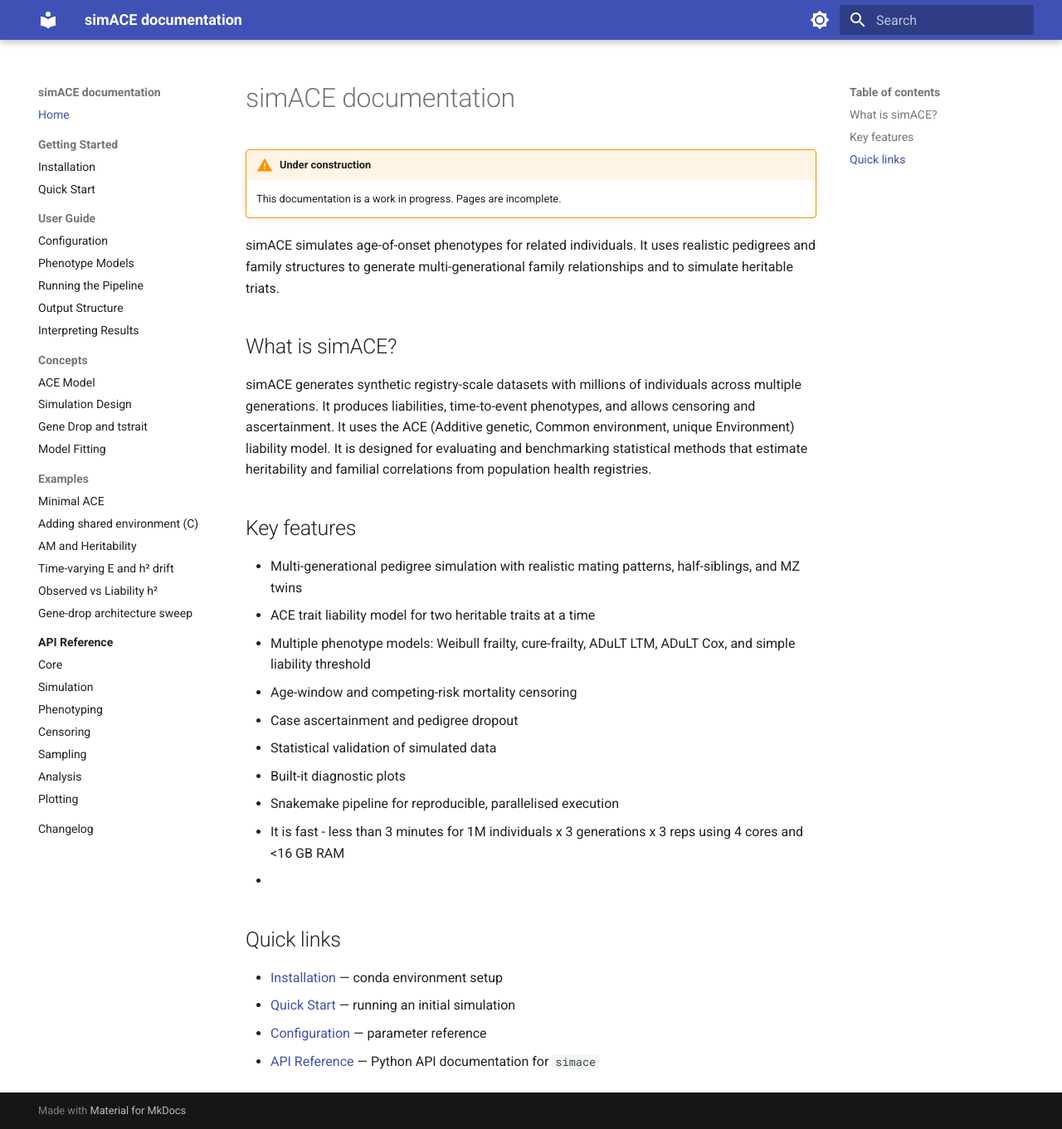
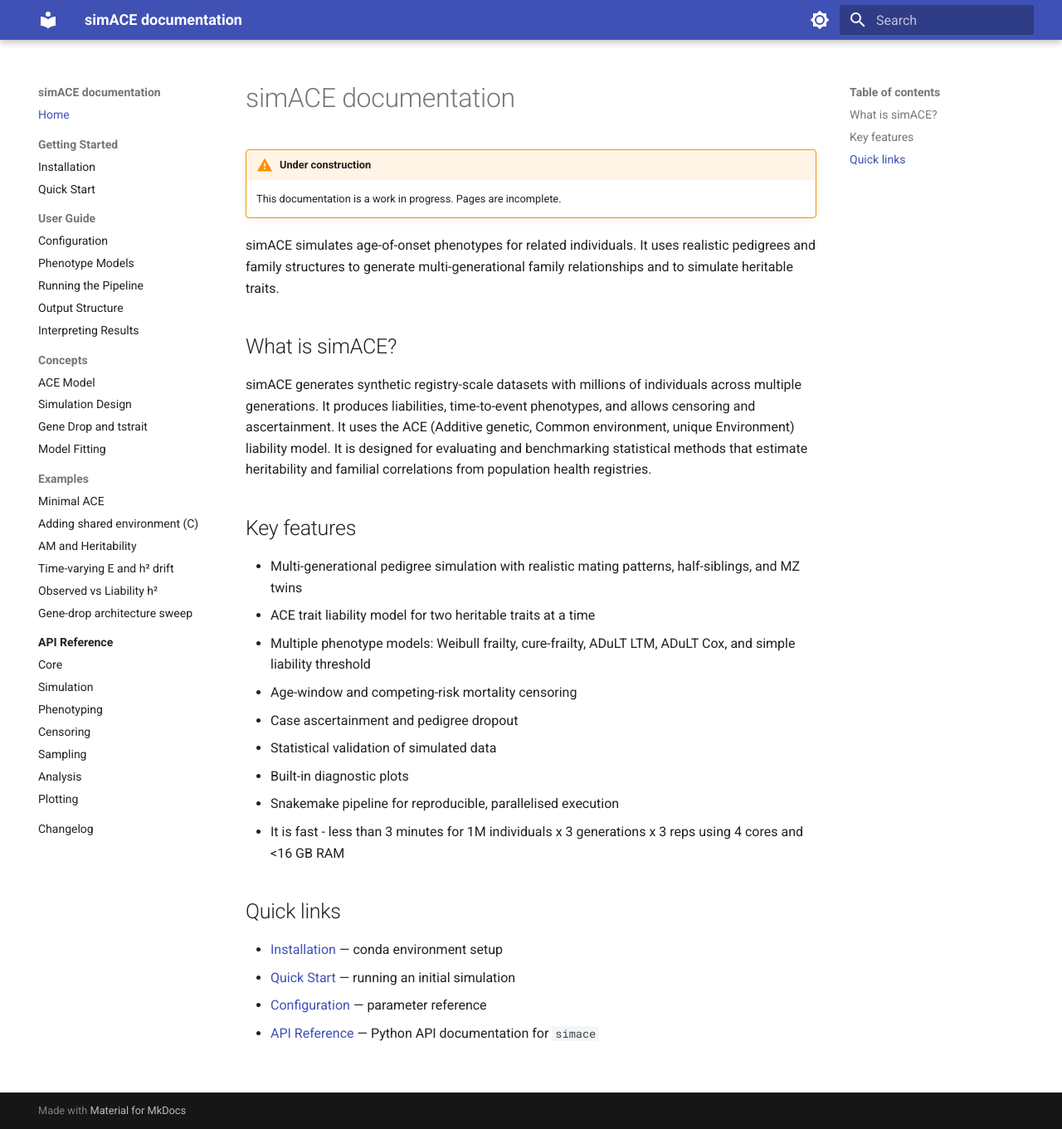
Before and after one commit to rwaples/simACE, an MkDocs documentation site: the page built from docs/index.md, in a window 1280 px wide and 1361 px high. Shown: the whole window at 83% size. Built offline with MkDocs 1.6.1 and Material for MkDocs 9.7.7, drawn with Linux system fonts in a browser that asks for light colours.

Commit message:
docs/index: fix two typos and drop stray empty bullet
- triats → traits in the lead paragraph
- Built-it → Built-in in the Key features list
- removes a trailing empty list item under Key features

```diff
--- a/docs/index.md
+++ b/docs/index.md
@@ -4,7 +4,7 @@
     This documentation is a work in progress. Pages are incomplete.
 
 simACE simulates age-of-onset phenotypes for related individuals. It uses realistic pedigrees
-and family structures to generate multi-generational family relationships and to simulate heritable triats.
+and family structures to generate multi-generational family relationships and to simulate heritable traits.
 
 ## What is simACE?
 
@@ -22,10 +22,9 @@
 - Age-window and competing-risk mortality censoring
 - Case ascertainment and pedigree dropout
 - Statistical validation of simulated data
-- Built-it diagnostic plots
+- Built-in diagnostic plots
 - Snakemake pipeline for reproducible, parallelised execution
 - It is fast - less than 3 minutes for 1M individuals x 3 generations x 3 reps using 4 cores and <16 GB RAM
--
 
 ## Quick links
 
```
